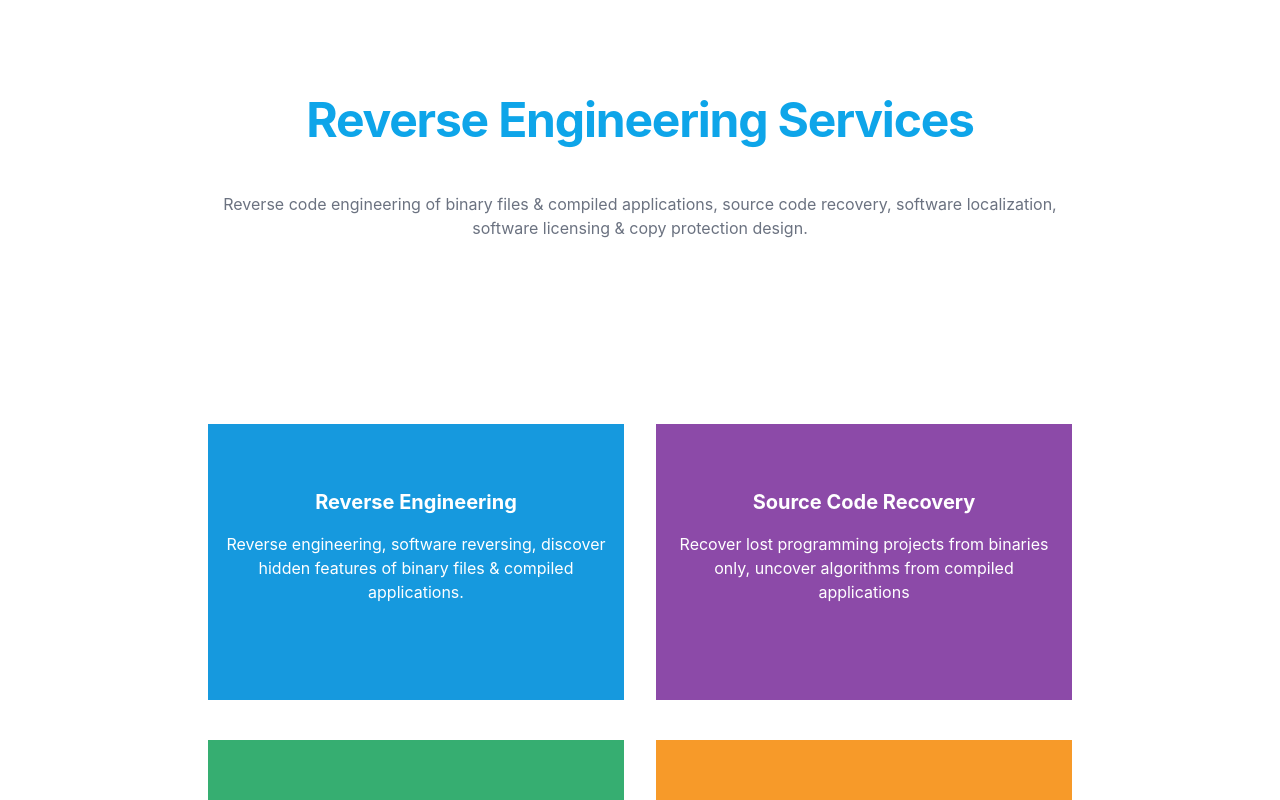
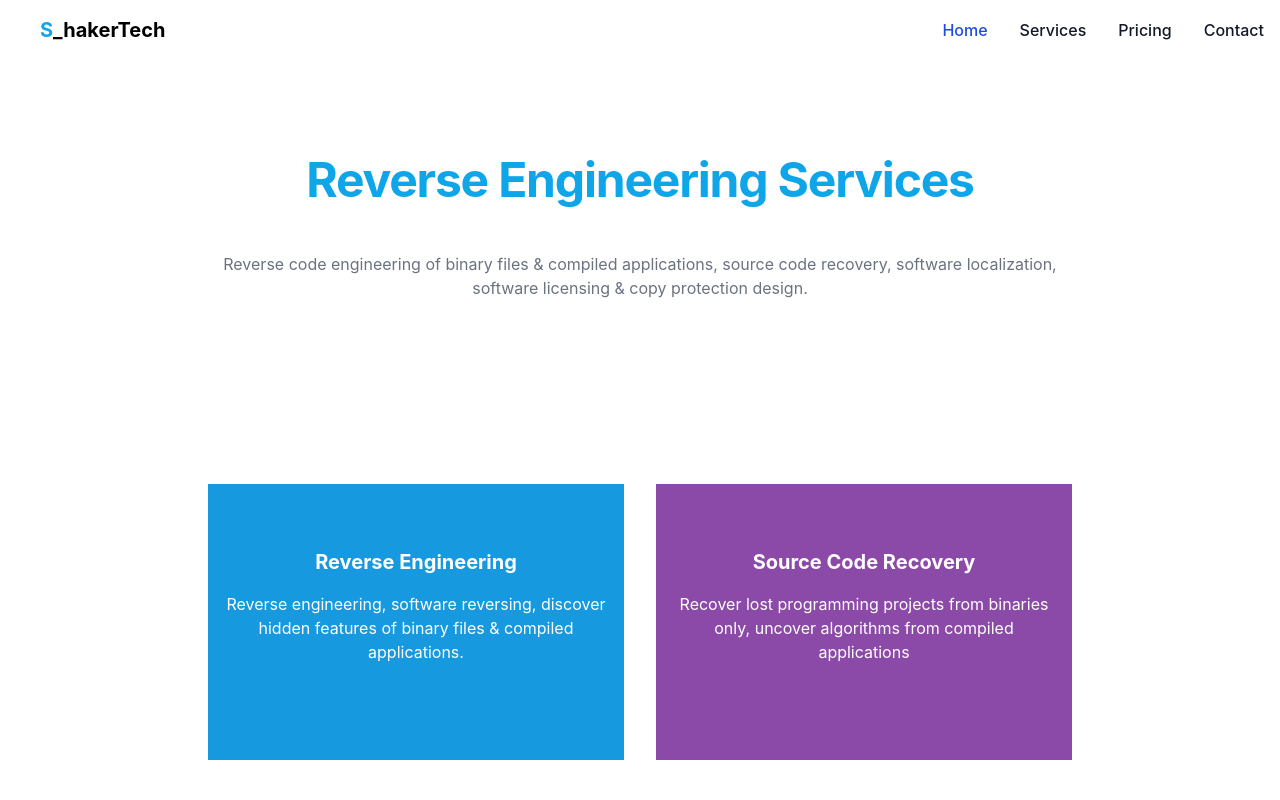
Before and after one commit to cse-mominul/shakertech, a React (Create React App) app: page / in a window 1280 px wide. Shown: the top 800 px of the page. Built offline with nearby package versions, Linux system fonts and the light colour scheme.

Commit message:
navbar added

```diff
--- a/src/Layout/Main/Main.js
+++ b/src/Layout/Main/Main.js
@@ -1,9 +1,11 @@
 import React from "react";
 import { Outlet } from "react-router-dom";
+import Navbar from "../../Navbar/Navbar";
 
 const Main = () => {
   return (
     <div>
+      <Navbar></Navbar>
       <Outlet></Outlet>
     </div>
   );
--- a/src/Layout/Main/ServicesD.js
+++ b/src/Layout/Main/ServicesD.js
@@ -1,5 +1,6 @@
 import React, { useState } from "react";
 import { Link, useParams } from "react-router-dom";
+import Navbar from "../../Navbar/Navbar";
 
 const ServicesD = () => {
   const { id } = useParams();
@@ -10,6 +11,9 @@ const ServicesD = () => {
   };
   return (
     <div>
+        {/* Navbar */}
+        <Navbar></Navbar>
+      {/* Reverse Engineering Hero Sction */}
       <section id="div1" className={`mb-4 ${activeTab !== 1 ? "hidden" : ""}`}>
         <div class="text-center py-24 px-6">
           <h1 class="text-5xl text-sky-500 md:text-3xl xl:text-5xl font-bold tracking-tight mb-12">
@@ -23,6 +27,7 @@ const ServicesD = () => {
         </div>
       </section>
 
+      {/* Source Code Recovery Hero Sction */}
       <section id="div2" className={`mb-4 ${activeTab !== 2 ? "hidden" : ""}`}>
         <div class="text-center py-24 px-6">
           <h1 class="text-5xl text-[#9B59B6] md:text-3xl xl:text-5xl font-bold tracking-tight mb-12">
@@ -36,6 +41,7 @@ const ServicesD = () => {
         </div>
       </section>
 
+      {/* Software & Games Localization Hero Sction */}
       <section id="div3" className={`mb-4 ${activeTab !== 3 ? "hidden" : ""}`}>
         <div class="text-center py-24 px-6">
           <h1 class="text-5xl text-[#41BB19] md:text-3xl xl:text-5xl font-bold tracking-tight mb-12">
@@ -48,6 +54,7 @@ const ServicesD = () => {
         </div>
       </section>
 
+      {/*  Software Protection Design Hero Sction */}
       <section id="div4" className={`mb-4 ${activeTab !== 4 ? "hidden" : ""}`}>
         <div class="text-center py-24 px-6">
           <h1 class="text-5xl text-[#FE781E] md:text-3xl xl:text-5xl font-bold tracking-tight mb-12">
@@ -61,6 +68,7 @@ const ServicesD = () => {
         </div>
       </section>
 
+      {/* Tabview Buttons */}
       <div class="flex lg:ml-40 lg:mr-40 border-green-500">
         <button
           onClick={() => handleTabClick(1)}
@@ -109,9 +117,11 @@ const ServicesD = () => {
           Testimonials
         </Link>
       </div>
+
       <div class="container mx-auto mt-4 lg:ml-40">
         <div class="bg-white">
           <div class="p-8">
+            {/* Tabview 1  */}
             <div
               id="div1"
               className={`mb-4 ${activeTab !== 1 ? "hidden" : " text-left"}`}
@@ -143,6 +153,8 @@ const ServicesD = () => {
                 Examples of services offered
               </h1>
             </div>
+
+            {/* Tabview 2  */}
             <div
               id="div2"
               className={`mb-4 ${activeTab !== 2 ? "hidden" : ""}`}
@@ -155,6 +167,8 @@ const ServicesD = () => {
                 from the compiled binary <br /> applications written in:
               </p>
             </div>
+
+            {/* Tabview 3  */}
             <div
               id="div3"
               className={`mb-4 ${activeTab !== 3 ? "hidden" : "text-left"}`}
@@ -168,6 +182,7 @@ const ServicesD = () => {
                 documentation, just using reverse engineering skills.
               </p>
             </div>
+            {/* Tabview 4 */}
             <div
               id="div4"
               className={`mb-4 ${activeTab !== 4 ? "hidden" : "text-left"}`}
--- /dev/null
+++ b/src/Navbar/Navbar.js
@@ -0,0 +1,149 @@
+import React from "react";
+import { Link } from "react-router-dom";
+
+const Navbar = () => {
+  return (
+    <div>
+      <nav class="bg-white border-gray-200 dark:bg-gray-900 dark:border-gray-700">
+        <div class="max-w-screen-xl flex flex-wrap items-center justify-between mx-auto p-4">
+          <Link to= "/" class="flex items-center">
+            <p className="text-sky-500  font-bold text-xl pl-6">
+              S<span className="text-black">_hakerTech</span>
+            </p>
+          </Link>
+          <button
+            data-collapse-toggle="navbar-dropdown"
+            type="button"
+            class="inline-flex items-center p-2 ml-3 text-sm text-gray-500 rounded-lg md:hidden hover:bg-gray-100 focus:outline-none focus:ring-2 focus:ring-gray-200 dark:text-gray-400 dark:hover:bg-gray-700 dark:focus:ring-gray-600"
+            aria-controls="navbar-dropdown"
+            aria-expanded="false"
+          >
+            <span class="sr-only">Open main menu</span>
+            <svg
+              class="w-6 h-6"
+              aria-hidden="true"
+              fill="currentColor"
+              viewBox="0 0 20 20"
+              xmlns="http://www.w3.org/2000/svg"
+            >
+              <path
+                fill-rule="evenodd"
+                d="M3 5a1 1 0 011-1h12a1 1 0 110 2H4a1 1 0 01-1-1zM3 10a1 1 0 011-1h12a1 1 0 110 2H4a1 1 0 01-1-1zM3 15a1 1 0 011-1h12a1 1 0 110 2H4a1 1 0 01-1-1z"
+                clip-rule="evenodd"
+              ></path>
+            </svg>
+          </button>
+          <div class="hidden w-full md:block md:w-auto" id="navbar-dropdown">
+            <ul class="flex flex-col font-medium p-4 md:p-0 mt-4 border border-gray-100 rounded-lg bg-gray-50 md:flex-row md:space-x-8 md:mt-0 md:border-0 md:bg-white dark:bg-gray-800 md:dark:bg-gray-900 dark:border-gray-700">
+              <li>
+                <Link
+                  to="/"
+                  class="block link-underline link-underline-black py-2 pl-3 pr-4 text-white bg-blue-700 rounded md:bg-transparent md:text-blue-700 md:p-0 md:dark:text-blue-500 dark:bg-blue-600 md:dark:bg-transparent"
+                  aria-current="page"
+                >
+                  Home
+                </Link>
+              </li>
+
+              <li>
+                <Link
+                  to="/services/reverse/1"
+                  class="block link-underline link-underline-black py-2 pl-3 pr-4 text-gray-900 rounded hover:bg-gray-100 md:hover:bg-transparent md:border-0 md:hover:text-blue-700 md:p-0 dark:text-white md:dark:hover:text-blue-500 dark:hover:bg-gray-700 dark:hover:text-white md:dark:hover:bg-transparent"
+                >
+                  Services
+                </Link>
+              </li>
+              <li>
+                <a
+                  href="#"
+                  className="block link-underline link-underline-black py-2 pl-3 pr-4 text-gray-900 rounded hover:bg-gray-100 md:hover:bg-transparent md:border-0 md:hover:text-blue-700 md:p-0 dark:text-white md:dark:hover:text-blue-500 dark:hover:bg-gray-700 dark:hover:text-white md:dark:hover:bg-transparent"
+                >
+                  Pricing
+                </a>
+              </li>
+              <li>
+                <a
+                  href="#"
+                  class="block link-underline link-underline-black py-2 pl-3 pr-4 text-gray-900 rounded hover:bg-gray-100 md:hover:bg-transparent md:border-0 md:hover:text-blue-700 md:p-0 dark:text-white md:dark:hover:text-blue-500 dark:hover:bg-gray-700 dark:hover:text-white md:dark:hover:bg-transparent"
+                >
+                  Contact
+                </a>
+              </li>
+            </ul>
+          </div>
+        </div>
+      </nav>
+    </div>
+  );
+};
+
+export default Navbar;
+<nav class="bg-white border-gray-200 dark:bg-gray-900 dark:border-gray-700">
+  <div class="max-w-screen-xl flex flex-wrap items-center justify-between mx-auto p-4">
+    <a href="#" class="flex items-center">
+      <p className="text-sky-500  font-bold text-xl pl-6">
+        M<span className="text-black">_ominTech</span>
+      </p>
+    </a>
+    <button
+      data-collapse-toggle="navbar-dropdown"
+      type="button"
+      class="inline-flex items-center p-2 ml-3 text-sm text-gray-500 rounded-lg md:hidden hover:bg-gray-100 focus:outline-none focus:ring-2 focus:ring-gray-200 dark:text-gray-400 dark:hover:bg-gray-700 dark:focus:ring-gray-600"
+      aria-controls="navbar-dropdown"
+      aria-expanded="false"
+    >
+      <span class="sr-only">Open main menu</span>
+      <svg
+        class="w-6 h-6"
+        aria-hidden="true"
+        fill="currentColor"
+        viewBox="0 0 20 20"
+        xmlns="http://www.w3.org/2000/svg"
+      >
+        <path
+          fill-rule="evenodd"
+          d="M3 5a1 1 0 011-1h12a1 1 0 110 2H4a1 1 0 01-1-1zM3 10a1 1 0 011-1h12a1 1 0 110 2H4a1 1 0 01-1-1zM3 15a1 1 0 011-1h12a1 1 0 110 2H4a1 1 0 01-1-1z"
+          clip-rule="evenodd"
+        ></path>
+      </svg>
+    </button>
+    <div class="hidden w-full md:block md:w-auto" id="navbar-dropdown">
+      <ul class="flex flex-col font-medium p-4 md:p-0 mt-4 border border-gray-100 rounded-lg bg-gray-50 md:flex-row md:space-x-8 md:mt-0 md:border-0 md:bg-white dark:bg-gray-800 md:dark:bg-gray-900 dark:border-gray-700">
+        <li>
+          <a
+            href="#home"
+            class="block link-underline link-underline-black py-2 pl-3 pr-4 text-white bg-blue-700 rounded md:bg-transparent md:text-blue-700 md:p-0 md:dark:text-blue-500 dark:bg-blue-600 md:dark:bg-transparent"
+            aria-current="page"
+          >
+            Home
+          </a>
+        </li>
+
+        <li>
+          <a
+            href="#services"
+            class="block link-underline link-underline-black py-2 pl-3 pr-4 text-gray-900 rounded hover:bg-gray-100 md:hover:bg-transparent md:border-0 md:hover:text-blue-700 md:p-0 dark:text-white md:dark:hover:text-blue-500 dark:hover:bg-gray-700 dark:hover:text-white md:dark:hover:bg-transparent"
+          >
+            Services
+          </a>
+        </li>
+        <li>
+          <a
+            href="#"
+            class="block link-underline link-underline-black py-2 pl-3 pr-4 text-gray-900 rounded hover:bg-gray-100 md:hover:bg-transparent md:border-0 md:hover:text-blue-700 md:p-0 dark:text-white md:dark:hover:text-blue-500 dark:hover:bg-gray-700 dark:hover:text-white md:dark:hover:bg-transparent"
+          >
+            Pricing
+          </a>
+        </li>
+        <li>
+          <a
+            href="#"
+            class="block link-underline link-underline-black py-2 pl-3 pr-4 text-gray-900 rounded hover:bg-gray-100 md:hover:bg-transparent md:border-0 md:hover:text-blue-700 md:p-0 dark:text-white md:dark:hover:text-blue-500 dark:hover:bg-gray-700 dark:hover:text-white md:dark:hover:bg-transparent"
+          >
+            Contact
+          </a>
+        </li>
+      </ul>
+    </div>
+  </div>
+</nav>;
```
